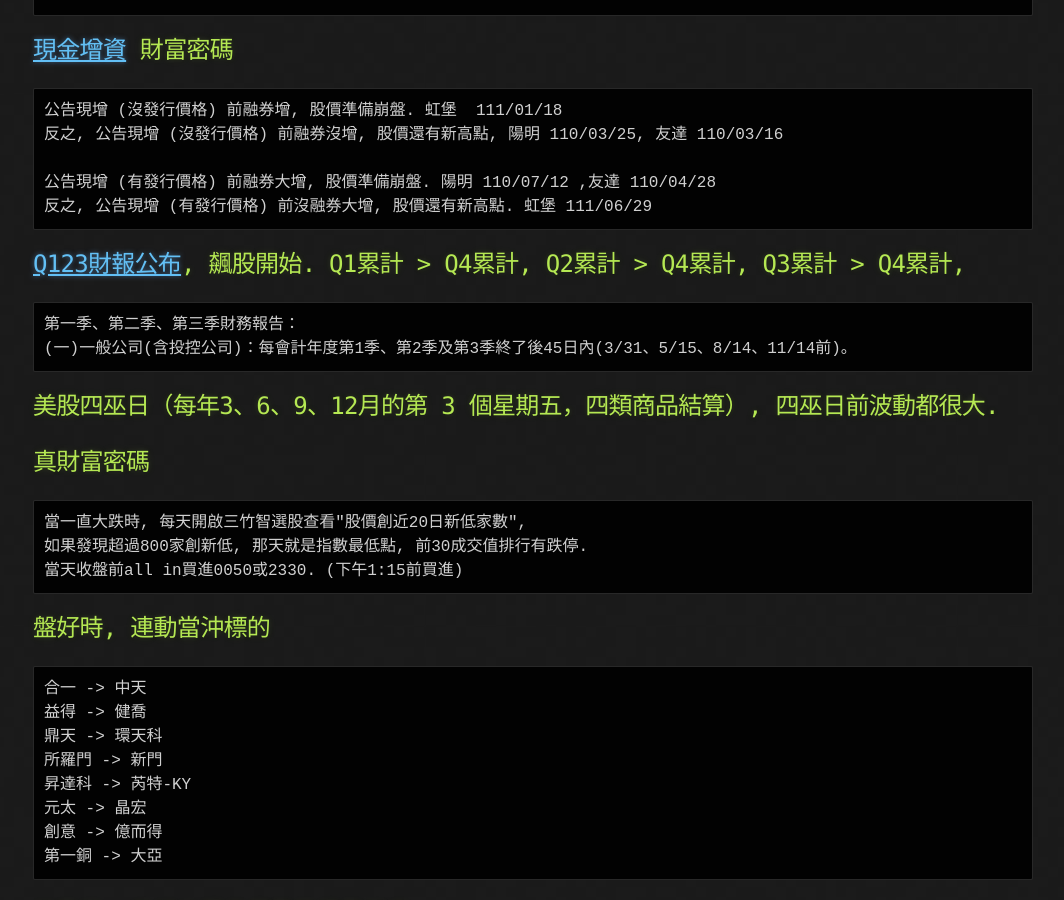
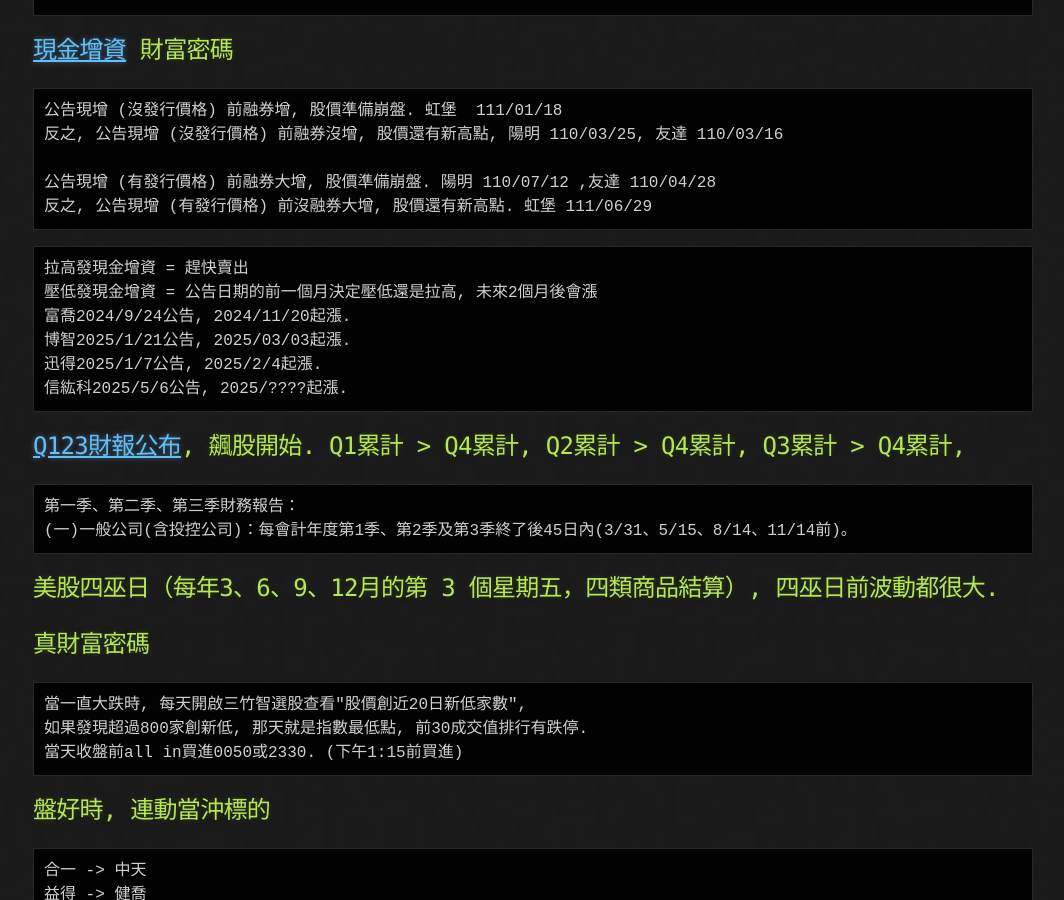
Before and after one commit to lepg5487/Stock_God, a Jekyll site: the page built from experience.md, in a window 1280 px wide and 900 px high, scrolled down 23314 px. Shown: the whole window, without its empty margins (107-1171 px from the left). Built offline with Jekyll 4.4.1, drawn with Linux system fonts in a browser that asks for light colours; our own code applies the rules of GitHub Pages for plain Markdown files.

Commit message:
Update experience.md

````diff
--- a/experience.md
+++ b/experience.md
@@ -927,6 +927,14 @@
 公告現增 (有發行價格) 前融券大增, 股價準備崩盤. 陽明 110/07/12 ,友達 110/04/28
 反之, 公告現增 (有發行價格) 前沒融券大增, 股價還有新高點. 虹堡 111/06/29
 ```
+```
+拉高發現金增資 = 趕快賣出
+壓低發現金增資 = 公告日期的前一個月決定壓低還是拉高, 未來2個月後會漲
+富喬2024/9/24公告, 2024/11/20起漲.
+博智2025/1/21公告, 2025/03/03起漲.
+迅得2025/1/7公告, 2025/2/4起漲.
+信紘科2025/5/6公告, 2025/????起漲.
+```
 
 ## [Q123財報公布](https://www.twse.com.tw/zh/news/newsDetail/?id=11852), 飆股開始. Q1累計 > Q4累計, Q2累計 > Q4累計, Q3累計 > Q4累計,
 ```
````
